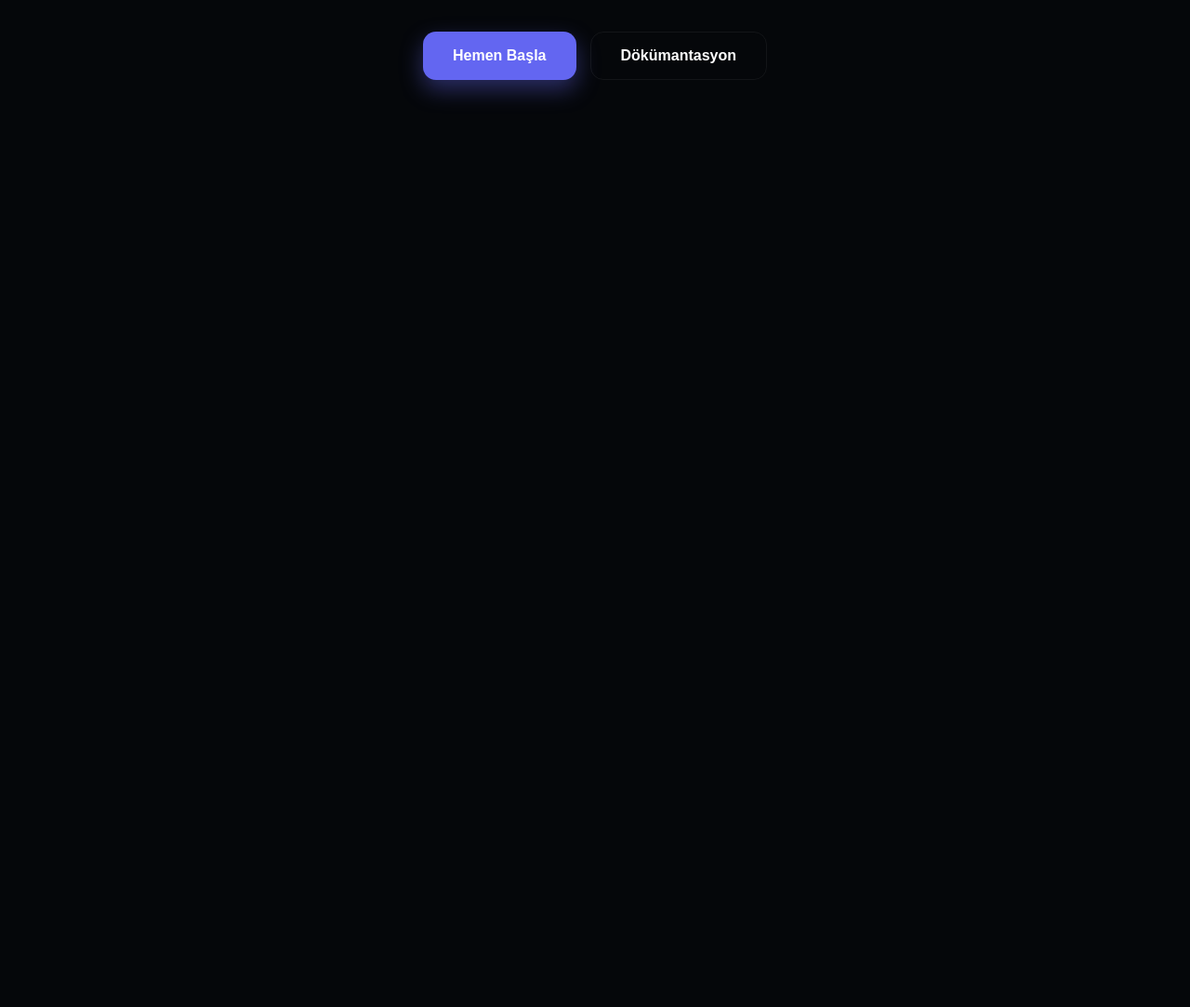
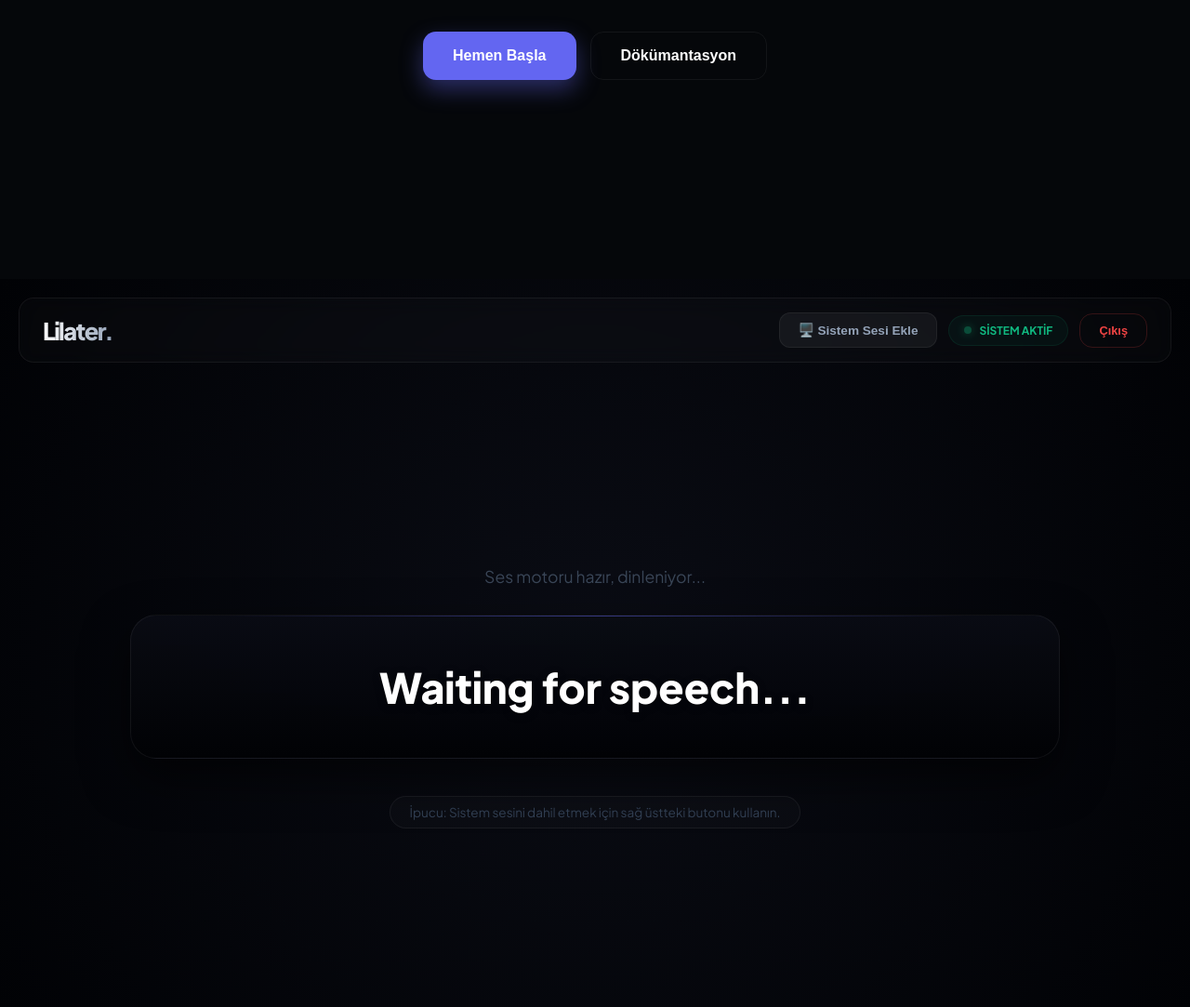
Before and after one commit to ardaserdar12-ship-it/lilater, an Electron app: page index.html in a window 1280 px wide. Shown: the part 500-1583 px from the top of the page at 93% size. Before the commit the page ends 800 px from the top, so only its background shows below. Drawn offline with nearby package versions, Linux system fonts and the light colour scheme.

Commit message:
index.html

```diff
--- a/index.html
+++ b/index.html
@@ -42,25 +42,26 @@
         label { display: block; font-size: 0.75rem; font-weight: 700; color: var(--text-dim); text-transform: uppercase; margin: 20px 0 8px 5px; }
         select { width: 100%; padding: 15px; background: rgba(0,0,0,0.4); border: 1px solid var(--border); border-radius: 12px; color: white; font-size: 1rem; outline: none; appearance: none; cursor: pointer; }
 
-        /* --- WORKSPACE --- */
-        #work-page { padding: 40px; }
-        .nav-mini { width: 100%; display: flex; justify-content: space-between; align-items: center; margin-bottom: 50px; }
-        .logo-small { font-weight: 800; font-size: 1.5rem; letter-spacing: -1px; }
+        /* --- WORKSPACE (DASHBOARD) --- */
+        #work-page { padding: 20px; display: flex; flex-direction: column; background: radial-gradient(circle at center, #0a0c14 0%, #010205 100%); }
+        .nav-mini { width: 100%; max-width: 1400px; margin: 0 auto 30px auto; display: flex; justify-content: space-between; align-items: center; padding: 15px 25px; background: rgba(255, 255, 255, 0.02); backdrop-filter: blur(10px); border-radius: 16px; border: 1px solid var(--border); }
+        .logo-small { font-weight: 800; font-size: 1.6rem; letter-spacing: -1.5px; background: linear-gradient(to right, #fff, var(--text-dim)); -webkit-background-clip: text; -webkit-text-fill-color: transparent; }
 
-        .controls-right { display: flex; gap: 15px; align-items: center; }
-        .btn-audio-toggle { background: rgba(255,255,255,0.05); color: #94a3b8; border: 1px solid var(--border); padding: 8px 16px; border-radius: 10px; font-size: 0.8rem; font-weight: 600; cursor: pointer; transition: 0.3s; }
-        .btn-audio-toggle.active { background: var(--primary-soft); color: var(--primary); border-color: var(--primary); }
+        .controls-right { display: flex; gap: 12px; align-items: center; }
+        .btn-audio-toggle { background: rgba(255,255,255,0.05); color: #94a3b8; border: 1px solid var(--border); padding: 10px 20px; border-radius: 12px; font-size: 0.85rem; font-weight: 600; cursor: pointer; transition: 0.3s; }
+        .btn-audio-toggle.active { background: var(--primary); color: white; border-color: var(--primary); box-shadow: 0 4px 15px var(--primary-soft); }
 
-        .status-pill { display: flex; align-items: center; gap: 8px; background: rgba(16, 185, 129, 0.1); color: #10b981; padding: 6px 14px; border-radius: 100px; font-size: 0.75rem; font-weight: 700; border: 1px solid rgba(16, 185, 129, 0.2); }
-        .rec-anim { width: 8px; height: 8px; background: #10b981; border-radius: 50%; animation: pulse 1.5s infinite; }
+        .status-pill { display: flex; align-items: center; gap: 8px; background: rgba(16, 185, 129, 0.05); color: #10b981; padding: 8px 16px; border-radius: 100px; font-size: 0.75rem; font-weight: 700; border: 1px solid rgba(16, 185, 129, 0.1); }
+        .rec-anim { width: 8px; height: 8px; background: #10b981; border-radius: 50%; animation: pulse 1.5s infinite; box-shadow: 0 0 10px #10b981; }
         @keyframes pulse { 0% { opacity: 1; } 50% { opacity: 0.3; } 100% { opacity: 1; } }
 
-        .workspace-grid { flex: 1; display: flex; flex-direction: column; justify-content: center; align-items: center; }
-        #orig-box { color: var(--text-dim); font-size: 1.2rem; margin-bottom: 30px; max-width: 700px; text-align: center; }
-        .main-trans-card { width: 100%; max-width: 900px; background: linear-gradient(180deg, rgba(255,255,255,0.03) 0%, transparent 100%); padding: 60px; border-radius: 40px; border: 1px solid var(--border); text-align: center; }
-        #trans-text { font-size: 1.5rem; font-weight: 800; line-height: 1.1; }
+        .workspace-grid { flex: 1; display: flex; flex-direction: column; justify-content: center; align-items: center; width: 100%; max-width: 1200px; margin: 0 auto; }
+        #orig-box { color: #475569; font-size: 1.1rem; margin-bottom: 30px; max-width: 800px; text-align: center; opacity: 0.8; }
+        .main-trans-card { width: 100%; max-width: 1000px; background: linear-gradient(180deg, rgba(10, 12, 20, 0.9) 0%, rgba(1, 2, 5, 0.95) 100%); padding: 50px 70px; border-radius: 28px; border: 1px solid var(--border); text-align: center; box-shadow: 0 20px 50px rgba(0, 0, 0, 0.6); position: relative; }
+        .main-trans-card::before { content: ''; position: absolute; top: 0; left: 10%; width: 80%; height: 1px; background: linear-gradient(to right, transparent, var(--primary), transparent); opacity: 0.5; }
+        #trans-text { font-size: 2.8rem; font-weight: 800; line-height: 1.2; word-wrap: break-word; color: #ffffff; text-shadow: 0 2px 10px rgba(0,0,0,0.3); }
 
-        .tutorial-hint { margin-top: 30px; color: #475569; font-size: 0.9rem; }
+        .tutorial-hint { margin-top: 40px; color: #334155; font-size: 0.85rem; background: rgba(255,255,255,0.02); padding: 8px 20px; border-radius: 100px; border: 1px solid var(--border); }
     </style>
 </head>
 <body>
@@ -91,6 +92,7 @@
                 <option value="İngilizce">İngilizce</option>
                 <option value="Türkçe">Türkçe</option>
                 <option value="Almanca">Almanca</option>
+                <option value="Fransızca">Fransızca</option>
             </select>
 
             <button class="btn btn-primary" style="width: 100%; margin-top: 30px;" onclick="startEngine()">Çalışma Alanını Aç</button>
@@ -106,14 +108,14 @@
                     <div class="rec-anim"></div>
                     SİSTEM AKTİF
                 </div>
-                <button class="btn btn-outline" style="padding: 10px 20px; font-size: 0.8rem;" onclick="location.reload()">Çıkış</button>
+                <button class="btn btn-outline" style="padding: 10px 20px; font-size: 0.8rem; border-color: rgba(239, 68, 68, 0.2); color: #ef4444;" onclick="location.reload()">Çıkış</button>
             </div>
         </div>
 
         <div class="workspace-grid">
             <div id="orig-box">Ses motoru hazır, dinleniyor...</div>
             <div class="main-trans-card">
-                <div id="trans-text">Waiting...</div>
+                <div id="trans-text">Waiting for speech...</div>
             </div>
             <p class="tutorial-hint">İpucu: Sistem sesini dahil etmek için sağ üstteki butonu kullanın.</p>
         </div>
@@ -125,30 +127,18 @@
         let lastSent = "";
         let micStream, screenStream, audioContext, dest;
 
+        // Sayfalar arası geçiş fonksiyonu (Dışarıda tanımlandı)
         function showSection(id) {
-            document.querySelectorAll('.section').forEach(s => s.classList.remove('active'));
-            document.getElementById(id).classList.add('active');
-
-        // Navigasyon Kontrolcüsü: Sayfalar arası geçişi sağlar
-function showSection(id) {
-    // Tüm section'ları bul ve 'active' class'ını kaldır
             document.querySelectorAll('.section').forEach(s => {
                 s.classList.remove('active');
             });
-
-    // Sadece istenen section'a 'active' class'ını ekle
             const targetSection = document.getElementById(id);
             if (targetSection) {
                 targetSection.classList.add('active');
-    } else {
-        console.error("Hata: " + id + " id'li bölüm bulunamadı!");
             }
         }
 
-
-        }
-
-        // Ana Motor Başlatma (Sadece Mikrofon ile başlar)
+        // Ana Motor Başlatma
         async function startEngine() {
             showSection('work-page');
             const src = document.getElementById('sL').value;
@@ -163,38 +153,21 @@ function showSection(id) {
             }
         }
 
-        // Sistem Sesini Açıp Kapatan Fonksiyon
         async function toggleSystemAudio() {
             const btn = document.getElementById('systemAudioBtn');
-
             if (!screenStream) {
                 try {
-                    screenStream = await navigator.mediaDevices.getDisplayMedia({
-                        video: true,
-                        audio: true
-                    });
-
-                    // AudioContext ile sesleri birleştir
+                    screenStream = await navigator.mediaDevices.getDisplayMedia({ video: true, audio: true });
                     audioContext = new (window.AudioContext || window.webkitAudioContext)();
                     dest = audioContext.createMediaStreamDestination();
-
                     const micSource = audioContext.createMediaStreamSource(micStream);
                     const screenSource = audioContext.createMediaStreamSource(screenStream);
-
                     micSource.connect(dest);
                     screenSource.connect(dest);
-
                     btn.innerHTML = "✅ Sistem Sesi Aktif";
                     btn.classList.add('active');
-
-                    // Recognition'ı yeni stream ile güncelle (isteğe bağlı, genelde Speech API varsayılan cihazı kullanır ama bu işlem stream'i canlı tutar)
-                    console.log("Sistem sesi miksajı yapıldı.");
-
-                } catch (err) {
-                    console.error("Sistem sesi alınamadı.");
-                }
+                } catch (err) { console.error("Sistem sesi alınamadı."); }
             } else {
-                // Kapatma işlemi
                 screenStream.getTracks().forEach(t => t.stop());
                 screenStream = null;
                 btn.innerHTML = "🖥️ Sistem Sesi Ekle";
@@ -220,14 +193,14 @@ function showSection(id) {
 
                 clearTimeout(window.sTimer);
                 window.sTimer = setTimeout(() => {
-                    if (focusText.length > 3 && focusText !== lastSent) {
+                    if (focusText.length > 2 && focusText !== lastSent) {
                         socket.emit('translate-this', { text: focusText, target: target });
                         lastSent = focusText;
                     }
-                }, 500);
+                }, 250); // Daha hızlı tepki için 250ms'ye indirildi
             };
 
-            recognition.onend = () => { recognition.start(); };
+            recognition.onend = () => { try { recognition.start(); } catch(e) {} };
             recognition.start();
         }
 
```
Lines whose indentation alone changed are shown as unchanged.
